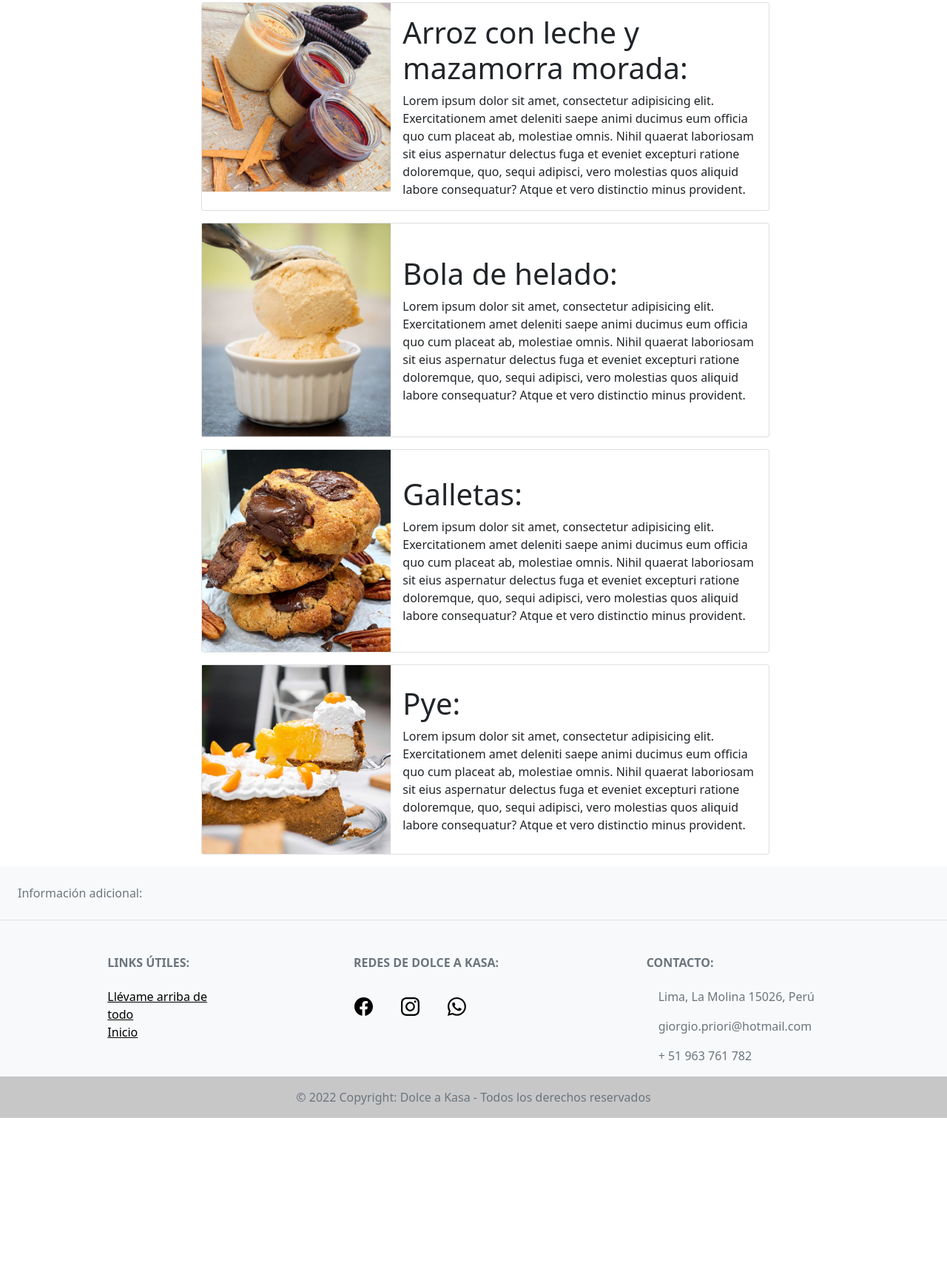
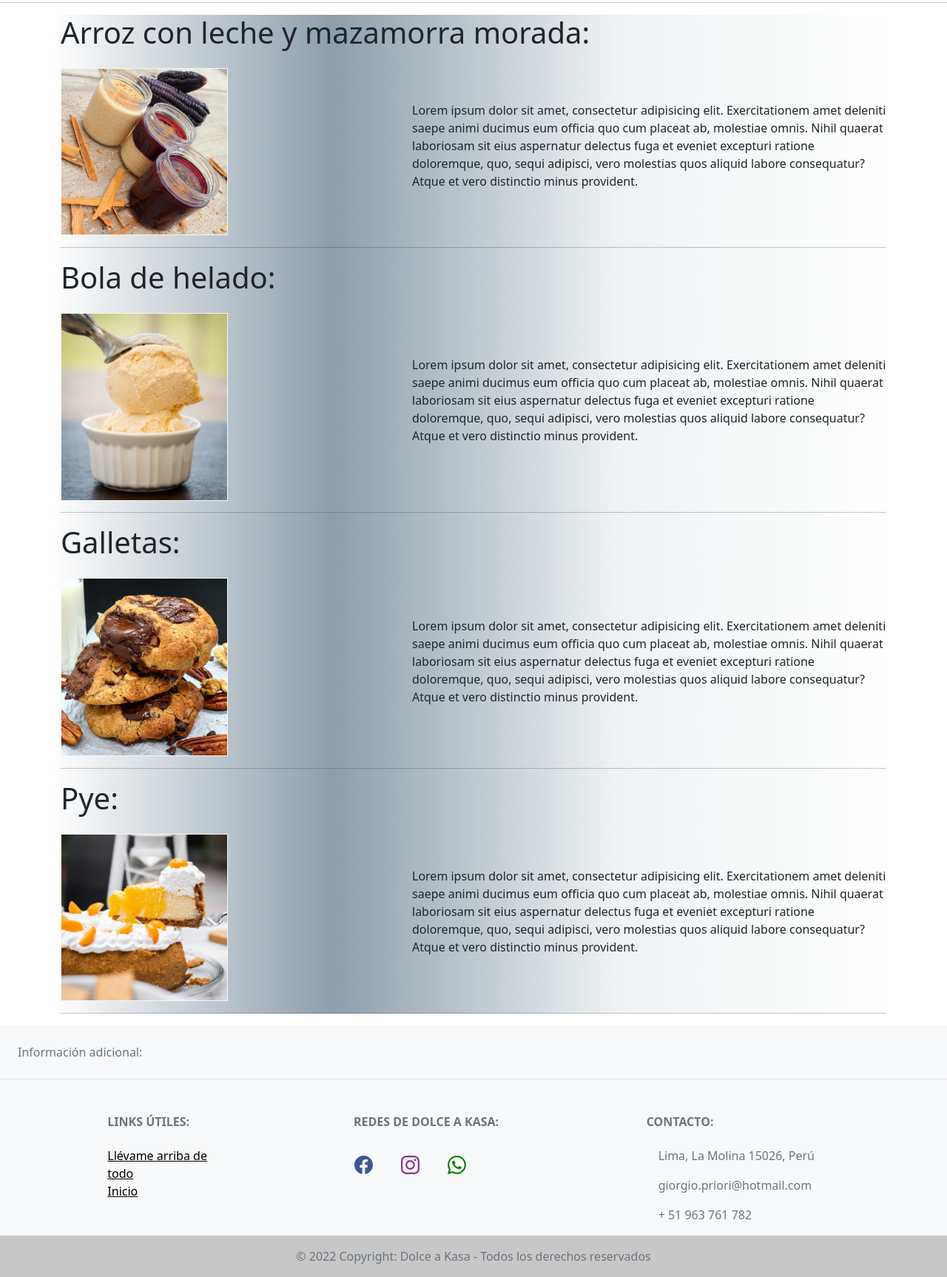
Before and after one commit to rachiri1/CoderHouse-ProbandoBootstrap, a website: page views/productos.html in a window 1280 px wide. Shown: the part 175-1901 px from the top of the page at 74% size. Before the commit the page ends 1686 px from the top, so only its background shows below. Drawn offline with nearby package versions, Linux system fonts and the light colour scheme.

Commit message:
Edicion sass

```diff
--- a/SCSS/_responsive.scss
+++ b/SCSS/_responsive.scss
@@ -16,15 +16,25 @@
     margin-left: 15%;
     width: 70%;
   }
-
   img.logoDolceakasa {
     height: 70%;
   }
 
-  .divCarrusel,
+  .carousel-inner {
+    height: 200px;
+  }
+
   .imgCarrusel {
-    width: 80%;
-    height: 50%;
+    padding-bottom: 550px;
+  }
+
+  img.productos {
+    margin-top: 25%;
+    margin-left: 25%;
+  }
+
+  p.productos {
+    font-size: xx-small;
   }
 }
 
@@ -42,9 +52,15 @@
     height: 80%;
   }
 
-  .divCarrusel,
+  .carousel-inner {
+    height: 300px;
+  }
+
   .imgCarrusel {
-    width: 80%;
-    height: 50%;
+    padding-bottom: 400px;
+  }
+
+  p.productos {
+    font-size: x-small;
   }
 }
--- a/SCSS/_variables.scss
+++ b/SCSS/_variables.scss
@@ -1,2 +1,17 @@
-/*Variable*/
-$NavGradient: linear-gradient(#0f2027, #203a43, #2c5364);
+/*Variables*/
+
+$gradNav: linear-gradient(#0f2027, #203a43, #2c5364);
+
+/*Maps*/
+
+$colores: (
+  bi-facebook: #3a5795,
+  bi-instagram: rgb(143, 52, 143),
+  bi-whatsapp: green,
+);
+
+@each $name, $color in $colores {
+  svg.#{$name} {
+    fill: $color;
+  }
+}
--- a/SCSS/origen.scss
+++ b/SCSS/origen.scss
@@ -1,4 +1,13 @@
+@import "_responsive";
+@import "_variables";
+@import "_animaciones";
+
 /*Generales******************************************************/
+
+.NavDolce {
+  background-image: $gradNav;
+}
+
 h1 {
   text-align: center;
 }
@@ -25,22 +34,19 @@ div.clickImagenes {
   background-color: aliceblue;
 }
 
-.divCarrusel,
 .imgCarrusel {
-  width: 40%;
-  height: 50%;
-  margin: 2% auto;
+  height: 750px;
+  object-fit: cover;
+}
+
+img.productos {
+  width: 50%;
+  height: auto;
+  border: 1px solid whitesmoke;
 }
 
 .cajaProductos {
-  height: 50%;
-  width: 60%;
-  position: relative;
-  left: 20%;
-}
-
-body .NavDolce {
-  background-image: linear-gradient(#0f2027, #203a43, #2c5364);
+  background-image: linear-gradient(to right, white, #8e9eab, #eef2f3, white);
 }
 
 /*Contact Form*/
@@ -84,6 +90,3 @@ div {
     }
   }
 }
-@import "responsive";
-@import "variables";
-@import "animaciones";
--- a/views/productos.html
+++ b/views/productos.html
@@ -4,10 +4,8 @@
     <meta charset="UTF-8" />
     <meta http-equiv="X-UA-Compatible" content="IE=edge" />
     <meta name="viewport" content="width=device-width, initial-scale=1.0" />
-    <style>
-      @import url("https://fonts.googleapis.com/css2?family=Outfit:wght@200&family=Playfair+Display:wght@500&display=swap");
-    </style>
-    <title>Nuestros Productos</title>
+
+    <title>Nuestros Productos - Dolce a Kasa</title>
     <link
       href="https://cdn.jsdelivr.net/npm/bootstrap@5.1.3/dist/css/bootstrap.min.css"
       rel="stylesheet"
@@ -67,97 +65,90 @@
     </header>
 
     <h1 class="display-1 tracking-in-contract-bck">Nuestros Productos</h1>
-
-    <div class="card m-md-3 cajaProductos">
-      <div class="row g-0 subCajaProductos">
-        <div class="col-md-4">
+    <hr />
+    <div class="container my-md-3 cajaProductos">
+      <div class="row my-md-3">
+        <h5 class="display-6">Arroz con leche y mazamorra morada:</h5>
+      </div>
+      <div class="row">
+        <div class="col-5">
           <img
             class="img-fluid slide-in-elliptic-top-fwd productos"
             src="../assets/arroz con leche y mazamorra.jpg"
             alt="Arroz con leche"
           />
         </div>
-        <div class="col-md-8 d-flex align-items-center justify-content-center">
-          <div class="card-body">
-            <h5 class="display-6">Arroz con leche y mazamorra morada:</h5>
-            <p class="card-text">
+        <div class="col-7 d-flex align-items-center justify-content-center">
+          <p class="productos">
             Lorem ipsum dolor sit amet, consectetur adipisicing elit.
-              Exercitationem amet deleniti saepe animi ducimus eum officia quo
-              cum placeat ab, molestiae omnis. Nihil quaerat laboriosam sit eius
+            Exercitationem amet deleniti saepe animi ducimus eum officia quo cum
+            placeat ab, molestiae omnis. Nihil quaerat laboriosam sit eius
             aspernatur delectus fuga et eveniet excepturi ratione doloremque,
-              quo, sequi adipisci, vero molestias quos aliquid labore
-              consequatur? Atque et vero distinctio minus provident.
+            quo, sequi adipisci, vero molestias quos aliquid labore consequatur?
+            Atque et vero distinctio minus provident.
           </p>
         </div>
       </div>
-      </div>
-    </div>
-
-    <div class="card m-md-3 cajaProductos">
-      <div class="row g-0 subCajaProductos">
-        <div class="col-md-4">
+      <hr />
+      <div class="row my-md-3"><h5 class="display-6">Bola de helado:</h5></div>
+      <div class="row">
+        <div class="col-5">
           <img
-            class="img-fluid slide-in-elliptic-top-fwd"
+            class="img-fluid slide-in-elliptic-top-fwd productos"
             src="../assets/bola de helado.jpg"
             alt="bola de helado"
           />
         </div>
-        <div class="col-md-8 d-flex align-items-center justify-content-center">
-          <div class="card-body">
-            <h5 class="display-6">Bola de helado:</h5>
-            <p class="card-text">
+        <div class="col-7 d-flex align-items-center justify-content-center">
+          <p class="productos">
             Lorem ipsum dolor sit amet, consectetur adipisicing elit.
-              Exercitationem amet deleniti saepe animi ducimus eum officia quo
-              cum placeat ab, molestiae omnis. Nihil quaerat laboriosam sit eius
+            Exercitationem amet deleniti saepe animi ducimus eum officia quo cum
+            placeat ab, molestiae omnis. Nihil quaerat laboriosam sit eius
             aspernatur delectus fuga et eveniet excepturi ratione doloremque,
-              quo, sequi adipisci, vero molestias quos aliquid labore
-              consequatur? Atque et vero distinctio minus provident.
+            quo, sequi adipisci, vero molestias quos aliquid labore consequatur?
+            Atque et vero distinctio minus provident.
           </p>
         </div>
       </div>
+      <hr />
+      <div class="row my-md-3"><h5 class="display-6">Galletas:</h5></div>
+      <div class="row">
+        <div class="col-5">
+          <img
+            class="img-fluid productos"
+            src="../assets/galletas.jpg"
+            alt="Galletas"
+          />
         </div>
-    </div>
-
-    <div class="card m-md-3 cajaProductos">
-      <div class="row g-0 subCajaProductos">
-        <div class="col-md-4">
-          <img class="img-fluid" src="../assets/galletas.jpg" alt="Galletas" />
-        </div>
-        <div class="col-md-8 d-flex align-items-center justify-content-center">
-          <div class="card-body">
-            <h5 class="display-6">Galletas:</h5>
-            <p class="card-text">
+        <div class="col-7 d-flex align-items-center justify-content-center">
+          <p class="productos">
             Lorem ipsum dolor sit amet, consectetur adipisicing elit.
-              Exercitationem amet deleniti saepe animi ducimus eum officia quo
-              cum placeat ab, molestiae omnis. Nihil quaerat laboriosam sit eius
+            Exercitationem amet deleniti saepe animi ducimus eum officia quo cum
+            placeat ab, molestiae omnis. Nihil quaerat laboriosam sit eius
             aspernatur delectus fuga et eveniet excepturi ratione doloremque,
-              quo, sequi adipisci, vero molestias quos aliquid labore
-              consequatur? Atque et vero distinctio minus provident.
+            quo, sequi adipisci, vero molestias quos aliquid labore consequatur?
+            Atque et vero distinctio minus provident.
           </p>
         </div>
       </div>
+      <hr />
+      <div class="row my-md-3"><h5 class="display-6">Pye:</h5></div>
+      <div class="row">
+        <div class="col-5">
+          <img class="img-fluid productos" src="../assets/pye.jpg" alt="Pye" />
         </div>
-    </div>
-
-    <div class="card m-md-3 cajaProductos">
-      <div class="row g-0 subCajaProductos">
-        <div class="col-md-4">
-          <img class="img-fluid" src="../assets/pye.jpg" alt="Pye" />
-        </div>
-        <div class="col-md-8 d-flex align-items-center justify-content-center">
-          <div class="card-body">
-            <h5 class="display-6">Pye:</h5>
-            <p class="card-text">
+        <div class="col-7 d-flex align-items-center justify-content-center">
+          <p class="productos">
             Lorem ipsum dolor sit amet, consectetur adipisicing elit.
-              Exercitationem amet deleniti saepe animi ducimus eum officia quo
-              cum placeat ab, molestiae omnis. Nihil quaerat laboriosam sit eius
+            Exercitationem amet deleniti saepe animi ducimus eum officia quo cum
+            placeat ab, molestiae omnis. Nihil quaerat laboriosam sit eius
             aspernatur delectus fuga et eveniet excepturi ratione doloremque,
-              quo, sequi adipisci, vero molestias quos aliquid labore
-              consequatur? Atque et vero distinctio minus provident.
+            quo, sequi adipisci, vero molestias quos aliquid labore consequatur?
+            Atque et vero distinctio minus provident.
           </p>
         </div>
       </div>
-      </div>
+      <hr />
     </div>
 
     <!-- Footer -->
```
Also changed, not shown: index.html (+51 -12 lines), views/contacto.html (+3 -4 lines), views/delivery.html (+8 -9 lines), views/nosotros.html (+8 -10 lines), CSS/styles.css, 1 other file. Lines whose indentation alone changed are shown as unchanged.
